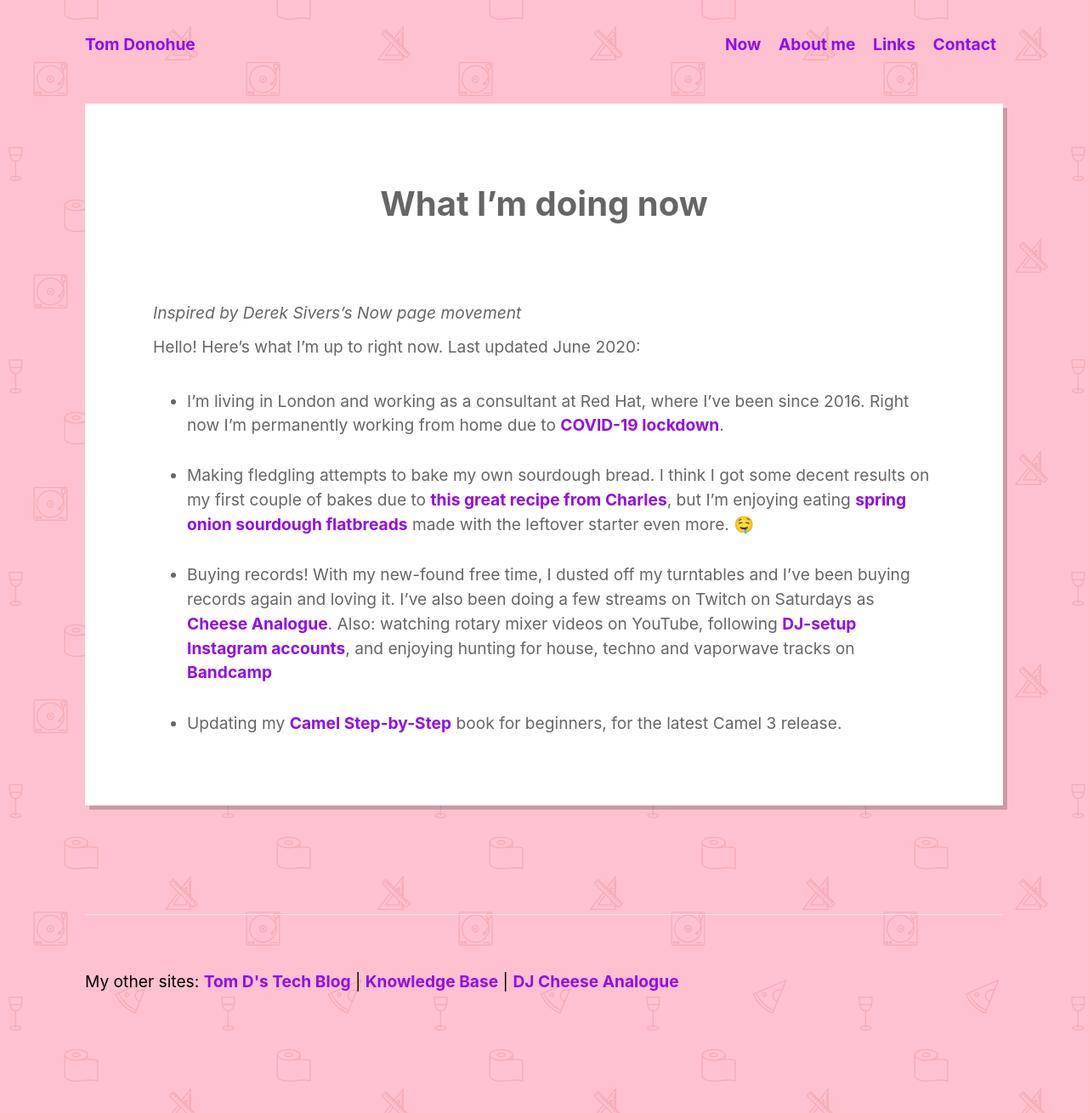
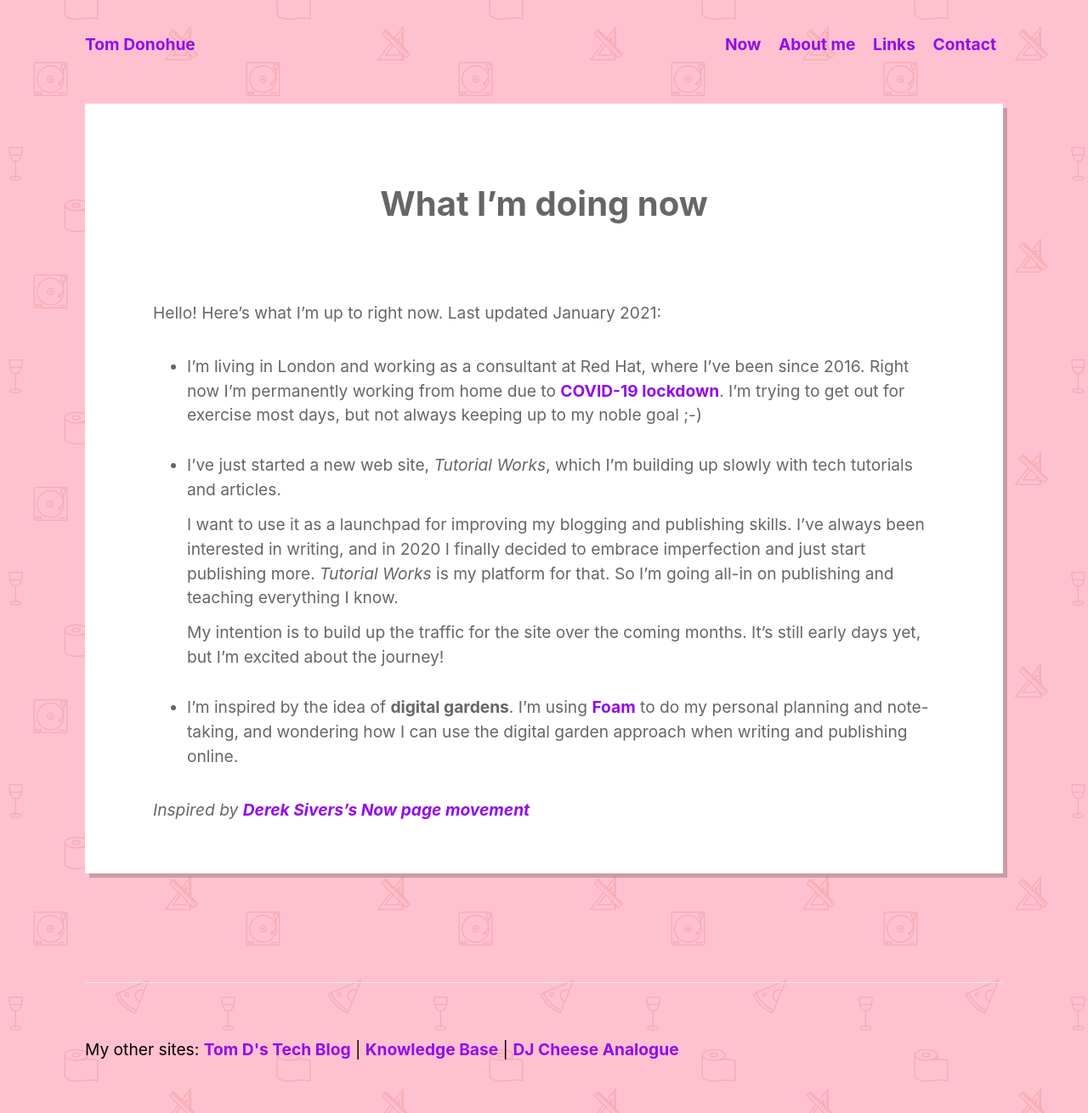
Before and after one commit to monodot/monodot-co-uk, a Jekyll site: the page built from now.md, in a window 1280 px wide. Shown: the whole page at 85% size. Built offline with Jekyll 4.4.1, drawn with Linux system fonts in a browser that asks for light colours.

Commit message:
Update now

```diff
--- a/now.md
+++ b/now.md
@@ -4,17 +4,19 @@
 subtitle: Inspired by Derek Sivers's Now page movement
 ---
 
-_Inspired by Derek Sivers's Now page movement_
+Hello! Here's what I'm up to right now. Last updated January 2021:
 
-Hello! Here's what I'm up to right now. Last updated June 2020:
+- I'm living in London and working as a consultant at Red Hat, where I've been since 2016\. Right now I'm permanently working from home due to [COVID-19 lockdown][lockd]. I'm trying to get out for exercise most days, but not always keeping up to my noble goal ;-)
 
-- I'm living in London and working as a consultant at Red Hat, where I've been since 2016\. Right now I'm permanently working from home due to [COVID-19 lockdown][lockd].
+- I've just started a new web site, _Tutorial Works_, which I'm building up slowly with tech tutorials and articles.
 
-- Making fledgling attempts to bake my own sourdough bread. I think I got some decent results on my first couple of bakes due to [this great recipe from Charles][charles], but I'm enjoying eating [spring onion sourdough flatbreads][flatbreads] made with the leftover starter even more. 🤤
+  I want to use it as a launchpad for improving my blogging and publishing skills. I've always been interested in writing, and in 2020 I finally decided to embrace imperfection and just start publishing more. _Tutorial Works_ is my platform for that. So I'm going all-in on publishing and teaching everything I know.
 
-- Buying records! With my new-found free time, I dusted off my turntables and I've been buying records again and loving it. I've also been doing a few streams on Twitch on Saturdays as [Cheese Analogue][ca]. Also: watching rotary mixer videos on YouTube, following [DJ-setup Instagram accounts][doyouspin], and enjoying hunting for house, techno and vaporwave tracks on [Bandcamp][bc]
+  My intention is to build up the traffic for the site over the coming months. It's still early days yet, but I'm excited about the journey!
 
-- Updating my [Camel Step-by-Step][camelsbs] book for beginners, for the latest Camel 3 release.
+- I'm inspired by the idea of **digital gardens**. I'm using [Foam][foam] to do my personal planning and note-taking, and wondering how I can use the digital garden approach when writing and publishing online.
+
+_Inspired by [Derek Sivers's Now page movement][now]_
 
 [bc]: https://bandcamp.com/monodot
 [ca]: http://www.cheeseanalogue.com
@@ -24,3 +26,5 @@
 [flatbreads]: https://www.youtube.com/watch?v=vVx2oFFptG0
 [lockd]: https://en.wikipedia.org/wiki/COVID-19_pandemic_lockdowns
 [tomd]: https://tomd.xyz
+[now]: https://sive.rs/nowff
+[foam]: https://foambubble.github.io/
```
